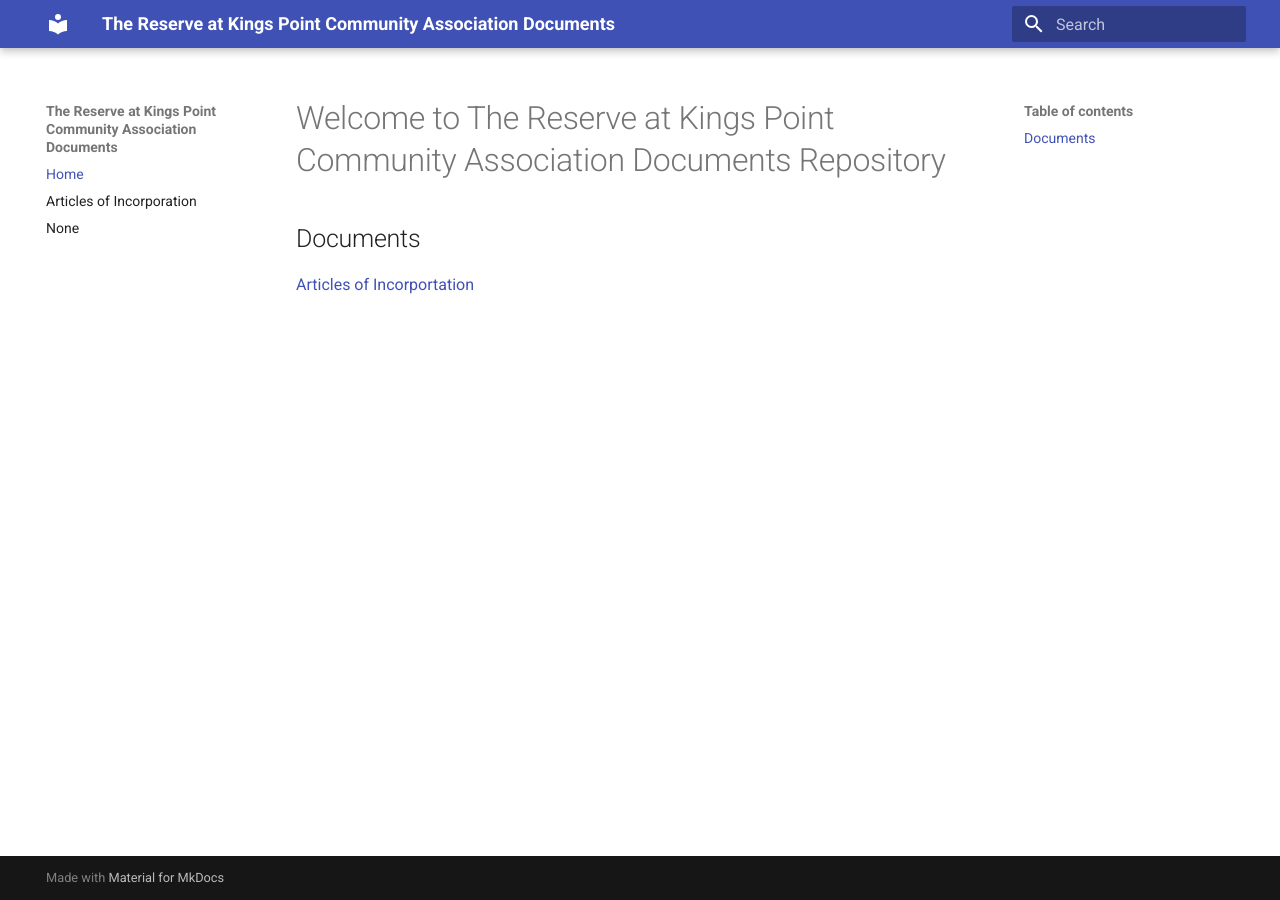
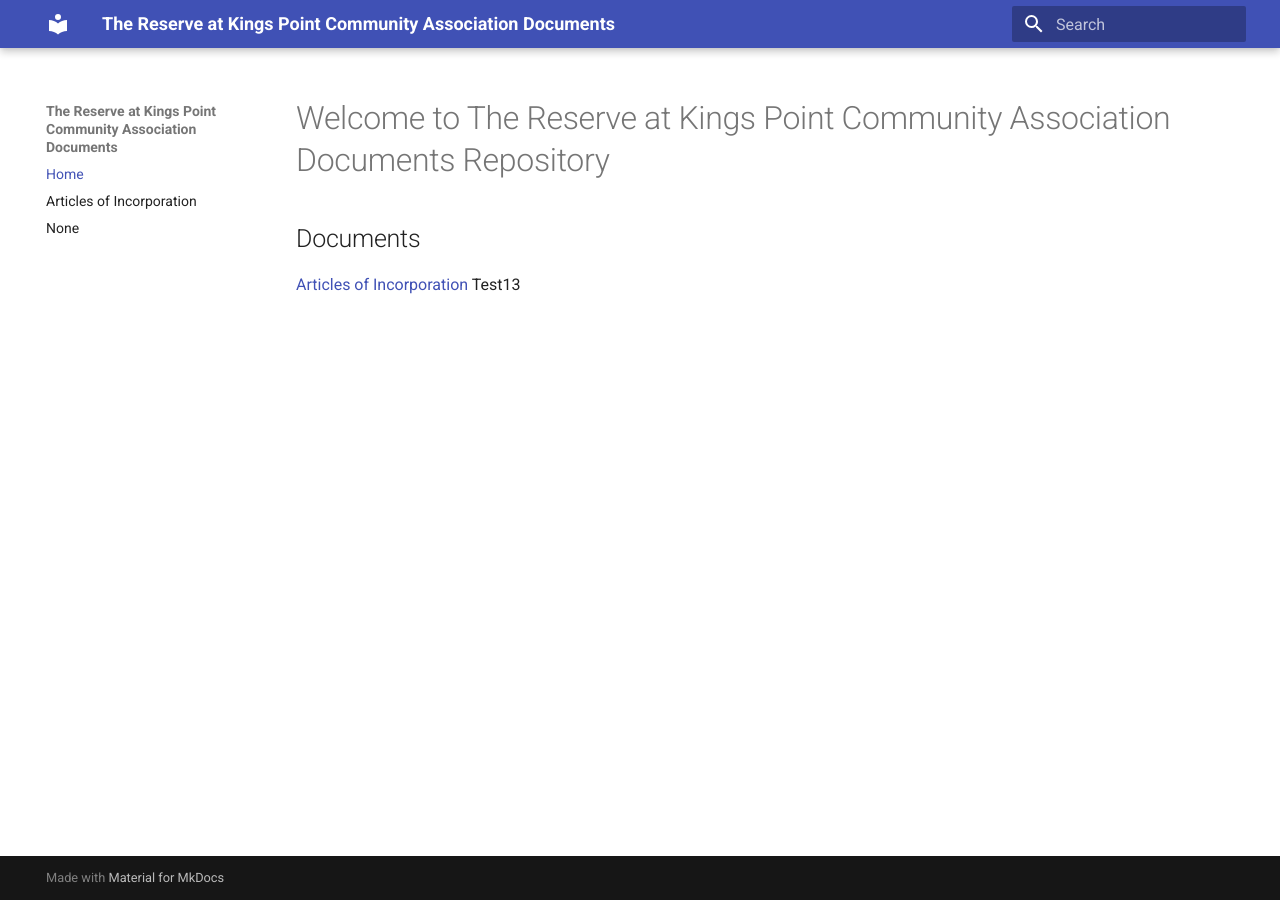
Before and after one commit to rakpca/documents, an MkDocs documentation site: the page built from docs/index.md, in a window 1280 px wide. Built offline with MkDocs 1.6.1 and Material for MkDocs 9.7.7, drawn with Linux system fonts in a browser that asks for light colours.

Commit message:
test mkdocs serve

```diff
--- a/docs/index.md
+++ b/docs/index.md
@@ -1,5 +1,11 @@
+---
+hide:
+  - toc
+---
+
 # Welcome to The Reserve at Kings Point Community Association Documents Repository
 
 ## Documents
 
-[Articles of Incorportation](articles-of-incorporation.md)
+[Articles of Incorporation](articles-of-incorporation.md)
+Test13
--- a/mkdocs.yml
+++ b/mkdocs.yml
@@ -1,5 +1,5 @@
 site_name: The Reserve at Kings Point Community Association Documents
-site_url: https://rakp.github.io/documents
+site_url: https://rakpca.github.io/documents
 theme:
   name: material
 nav:
```
